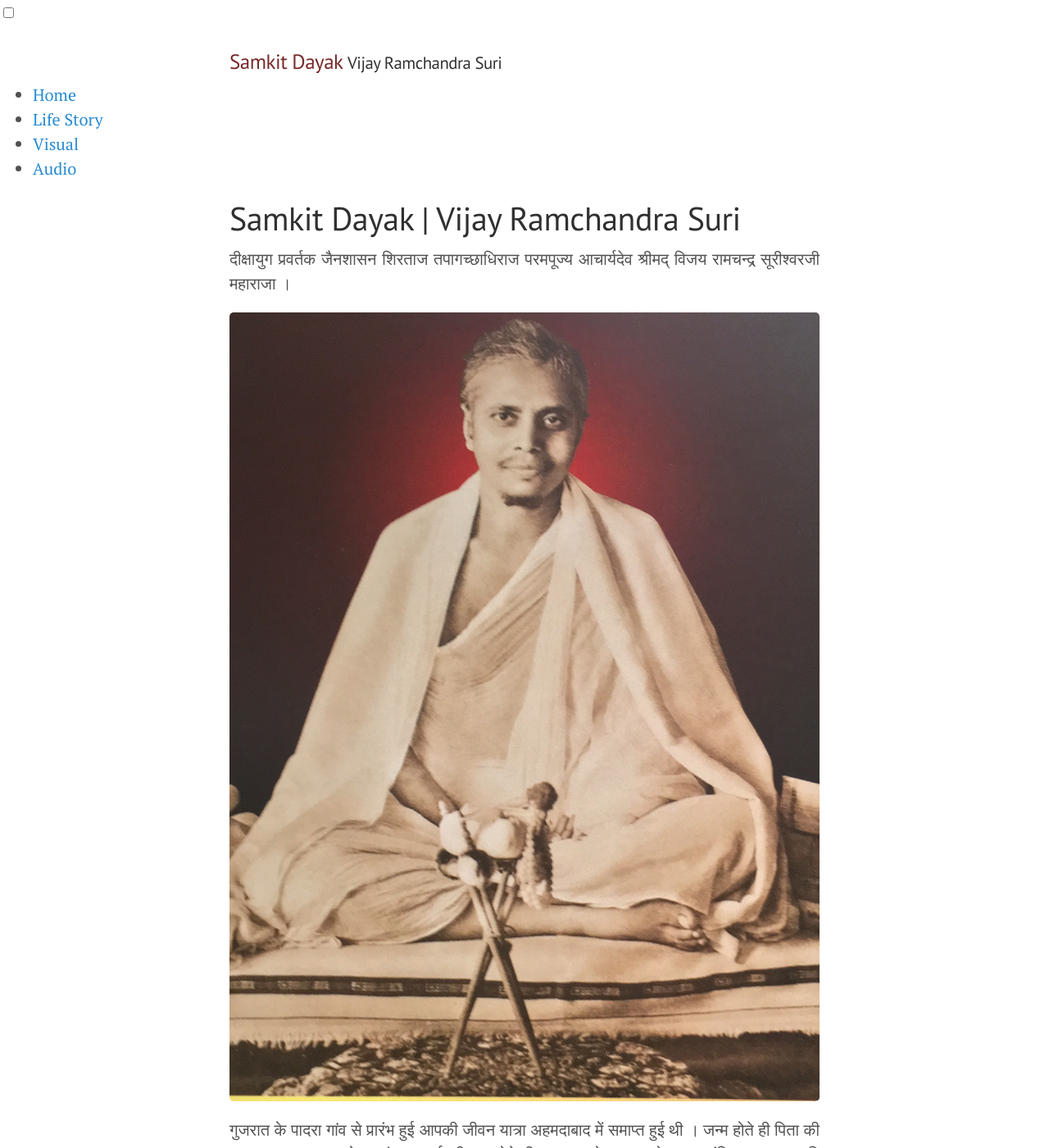
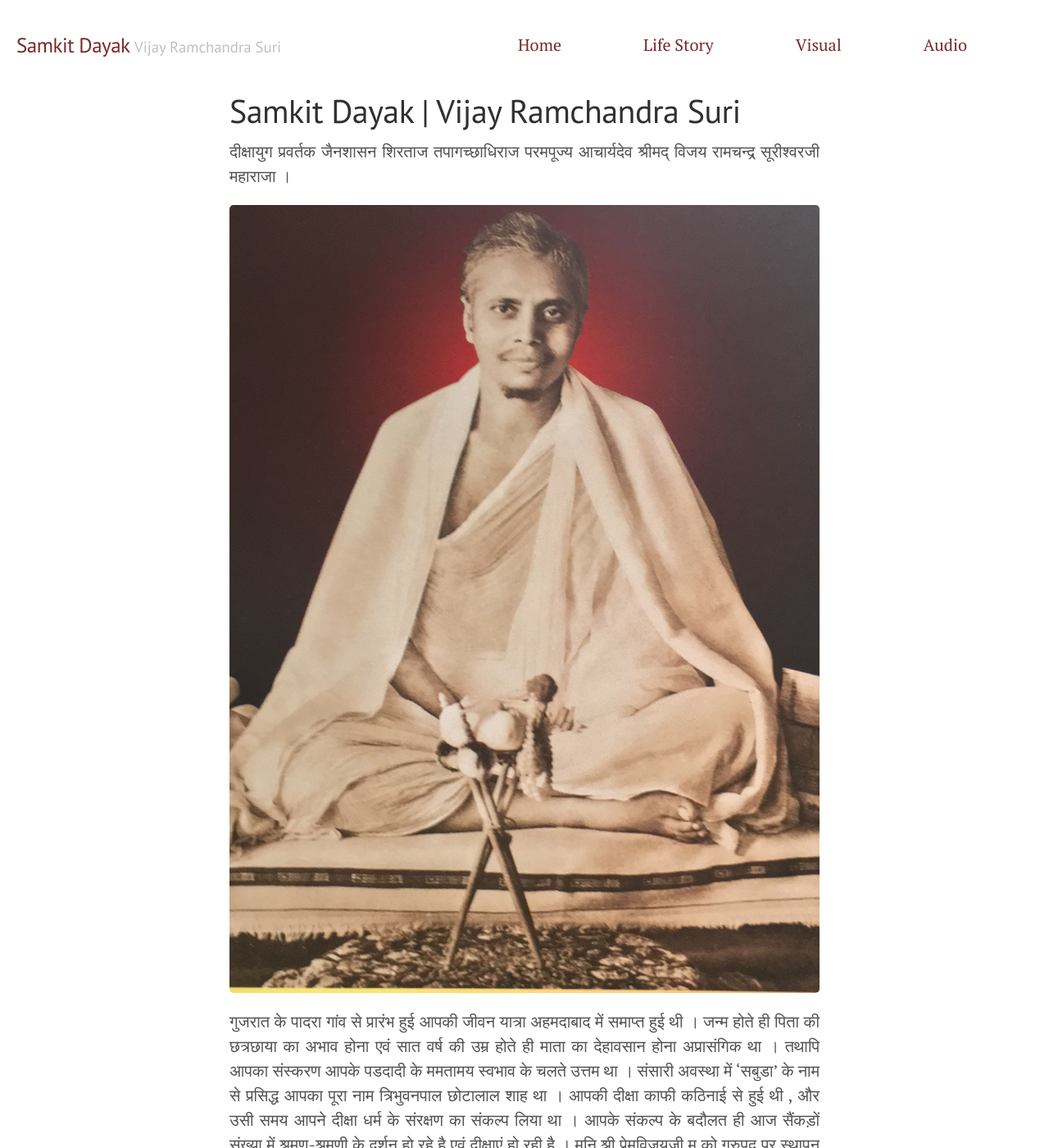
Before and after one commit to Sonam09/samkit-dayak, a Jekyll site: the page built from index.md, in a window 1280 px wide and 1400 px high. Shown: the whole window at 82% size. Built offline with Jekyll 4.4.1, drawn with Linux system fonts in a browser that asks for light colours; the list of posts is cut into pages by our own code.

Commit message:
Sliding menu from right

```diff
--- /dev/null
+++ b/_includes/mainmenu.html
@@ -0,0 +1,25 @@
+<header class="main-menu-header" id="main-menu-header">
+    <!-- Hamburger menu for mobile screens -->
+    <input class="side-menu" type="checkbox" id="side-menu"/>
+    <label class="hamburger-menu" for="side-menu">
+        <span class="hamburger-line"></span>
+    </label>
+
+    <div class="header-title">
+        <div class="container">
+        <h3 class="title">
+            <a href="{{ site.baseurl }}/" title="Home">{{ site.title }}</a>
+            <small>{{ site.tagline }}</small>
+        </h3>
+        </div>
+    </div>
+
+    <nav class="nav">
+        <ul class="menu">
+        <li><a href="/index.html">Home</a></li>
+        <li><a href="/lifestory/index.html">Life Story</a> </li>
+        <li><a href="#">Visual</a></li>
+        <li><a href="#">Audio</a></li>
+        </ul>
+    </nav>
+</header>
--- a/_layouts/default.html
+++ b/_layouts/default.html
@@ -4,32 +4,7 @@
   {% include head.html %}
 
   <body class="theme-base-08">
-
-    <header class="main-menu-header" id="main-menu-header">
-      <!-- Hamburger menu for mobile screens -->
-      <input class="side-menu" type="checkbox" id="side-menu"/>
-      <label class="hamburger-menu" for="side-menu">
-        <span class="hamburger-line"></span>
-      </label>
-
-      <div class="header-title">
-        <div class="container">
-          <h3 class="title">
-            <a href="{{ site.baseurl }}/" title="Home">{{ site.title }}</a>
-            <small>{{ site.tagline }}</small>
-          </h3>
-        </div>
-      </div>
-
-      <nav class="nav">
-        <ul class="menu">
-          <li><a href="#">Home</a></li>
-          <li><a href="#">Life Story</a> </li>
-          <li><a href="#">Visual</a></li>
-          <li><a href="#">Audio</a></li>
-        </ul>
-      </nav>
-    </header>
+    {% include mainmenu.html %}
 
     <!-- Wrap is the content to shift when toggling the sidebar. We wrap the
          content to avoid any CSS collisions with our real content. -->
@@ -39,10 +14,8 @@
       </div>
     </div>
 
-    <!-- <label for="sidebar-checkbox" class="sidebar-toggle"></label> -->
+    {% include footer.html %}
 
-    {%- include footer.html -%}
-
-    <!-- <script src='{{ site.baseurl }}/public/js/script.js'></script> -->
+    <script src='{{ site.baseurl }}/public/js/script.js'></script>
   </body>
 </html>
--- /dev/null
+++ b/public/css/lifestorynav.scss
@@ -0,0 +1,37 @@
+---
+---
+
+/* Sidebar nav */
+.lifestory-nav {
+	border-bottom: 1px solid rgba(255,255,255,.1);
+  overflow: scroll;
+
+    .tab-content {
+      overflow: scroll;
+    }
+}
+.lifestory-nav-item {
+	display: block;
+	padding: .5rem 1rem;
+	border-top: 1px solid rgba(255,255,255,.1);
+}
+.lifestory-nav-item.active {
+	text-decoration: none;
+	background-color: rgba(255,255,255,.1);
+	border-color: transparent;
+}
+a.lifestory-nav-item {
+    font-weight: normal;
+    color: #fff !important;
+
+	&:hover {
+		text-decoration: none;
+		background-color: rgba(255,255,255,.1);
+		border-color: transparent;
+	}
+	&:focus {
+		text-decoration: none;
+		background-color: rgba(255,255,255,.1);
+		border-color: transparent;
+	}
+}
--- /dev/null
+++ b/public/css/mainmenu.scss
@@ -0,0 +1,181 @@
+---
+---
+
+$maroon: #782929;
+
+ul {
+  list-style: none;
+}
+
+a {
+  text-decoration: none;
+}
+
+.main-menu-header {
+  width: 100%;
+  padding: 2rem 0 2rem 0;
+  position: sticky;
+  z-index: 10;
+
+  .header-title {
+    position: relative;
+    float: left;
+
+    .title {
+      margin-top: 0;
+      margin-bottom: 0;
+      color: #505050;
+
+      a {
+        color: $maroon;
+      }
+
+      small {
+        font-size: 75%;
+        font-weight: 400;
+        color: #c0c0c0;
+        letter-spacing: 0;
+      }
+    }
+  }
+
+  @media (max-width: 48em) {
+    .header-title {
+      .title {
+        text-align: center;
+      }
+      .title small {
+        display: none;
+      }
+    }
+  }
+
+  .nav {
+    position: fixed;
+    overflow: hidden;
+    //max-height: 0;
+    transition: max-height .5s ease-out;
+    top: 0;
+    bottom: 0;
+    right: -14rem;
+    width: 14rem;
+    visibility: hidden;
+    overflow-y: auto;
+    color: rgba(255,255,255,.6);
+    -webkit-transition: all .4s ease-in-out;
+    transition: all .4s ease-in-out;
+  }
+}
+
+@media (min-width: 1080px) {
+    .main-menu-header {
+      .nav {
+        position: relative;
+        float: right;
+        width: fit-content;
+        max-height: none;
+        visibility: visible;
+        right: unset;
+
+        li {
+          float: left;
+          padding-right: 5rem;
+
+          a {
+            color: $maroon;
+
+            &:hover {
+              transform: scale(1.1);
+              transition: 0.3s;
+            }
+          }
+        }
+      }
+
+      .hamburger-menu {
+        display: none;
+      }
+    }
+}
+
+/* Menu Icon */
+
+.hamburger-menu {
+  cursor: pointer;
+  float: right;
+  padding-right: 20px;
+}
+
+
+.hamburger-line {
+  background: $maroon;
+  display: block;
+  height: 2px;
+  position: relative;
+  width: 24px;
+
+}
+
+.hamburger-line::before,
+.hamburger-line::after{
+  background: $maroon;
+  content: '';
+  display: block;
+  height: 100%;
+  position: absolute;
+  transition: all .2s ease-out;
+  width: 100%;
+}
+
+.hamburger-line::before{
+  top: 5px;
+}
+
+.hamburger-line::after{
+  top: -5px;
+}
+
+
+/* Toggle menu icon */
+.side-menu {
+	opacity: 0;
+  z-index: -1;
+  -webkit-user-select: none;
+  -moz-user-select: none;
+  user-select: none;
+  -webkit-transition: -webkit-transform .4s ease-in-out;
+  transition: transform .4s ease-in-out;
+
+	&:checked {
+		~ {
+			nav {
+        z-index: 10;
+        visibility: visible;
+        background-color: $maroon;
+        box-shadow: whitesmoke;
+			}
+			.hamburger-menu {
+				.hamburger-line {
+					background: transparent;
+					&::before {
+						transform: rotate(-45deg);
+						top: 0;
+					}
+					&::after {
+						transform: rotate(45deg);
+						top: 0;
+					}
+				}
+			}
+		}
+	}
+}
+
+.side-menu:checked ~ .nav,
+.side-menu:checked ~ .hamburger-menu {
+  -webkit-transform: translateX(-14rem);
+  -ms-transform: translateX(-14rem);
+  transform: translateX(-14rem);
+  -webkit-transition: -webkit-transform 0.4s ease-in-out;
+  transition: transform 0.4s ease-in-out;
+}
```
Also changed, not shown: _includes/lifestorynav.html (added, +29 -0 lines), lifestory.md (added, +2 -0 lines).
